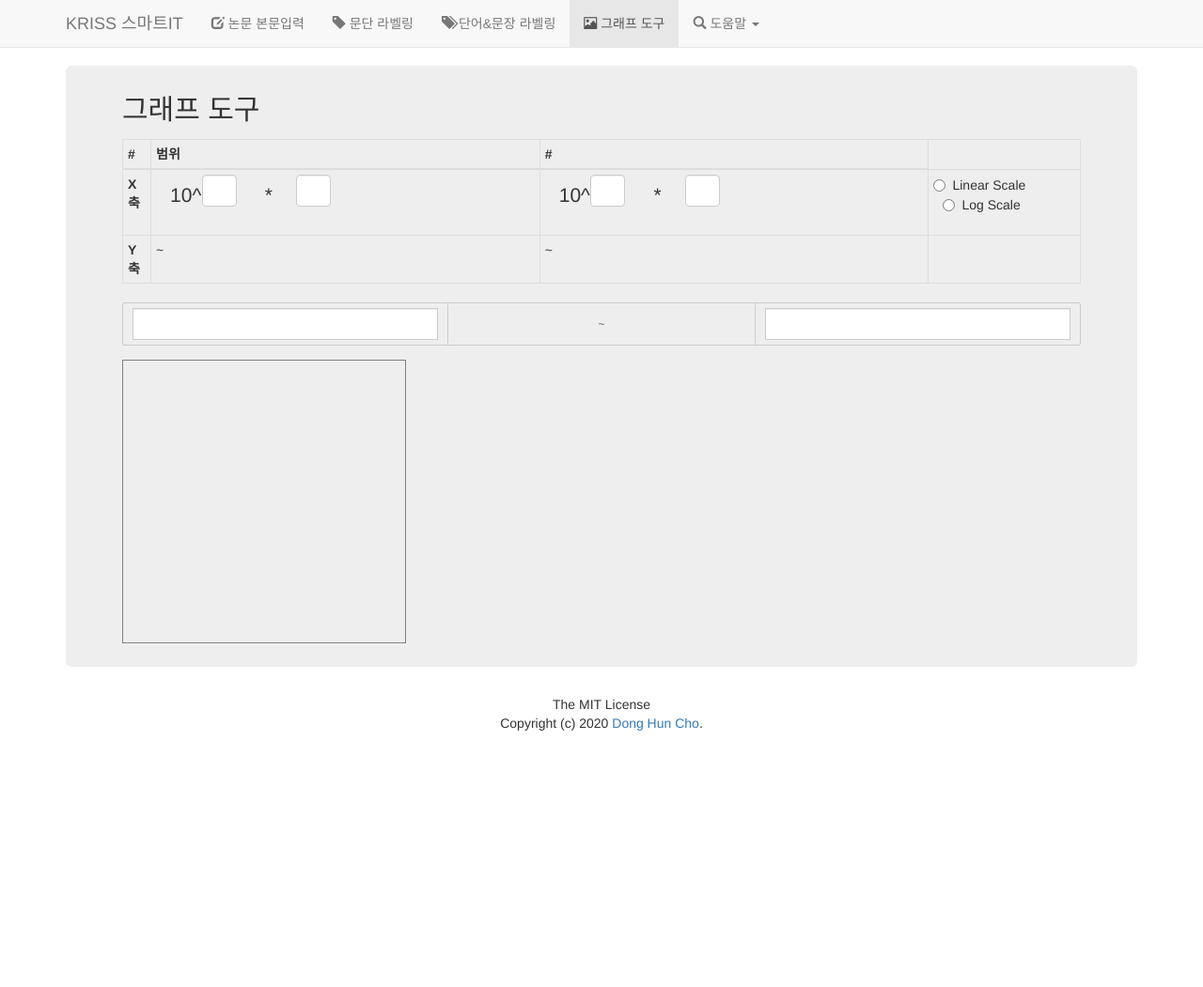
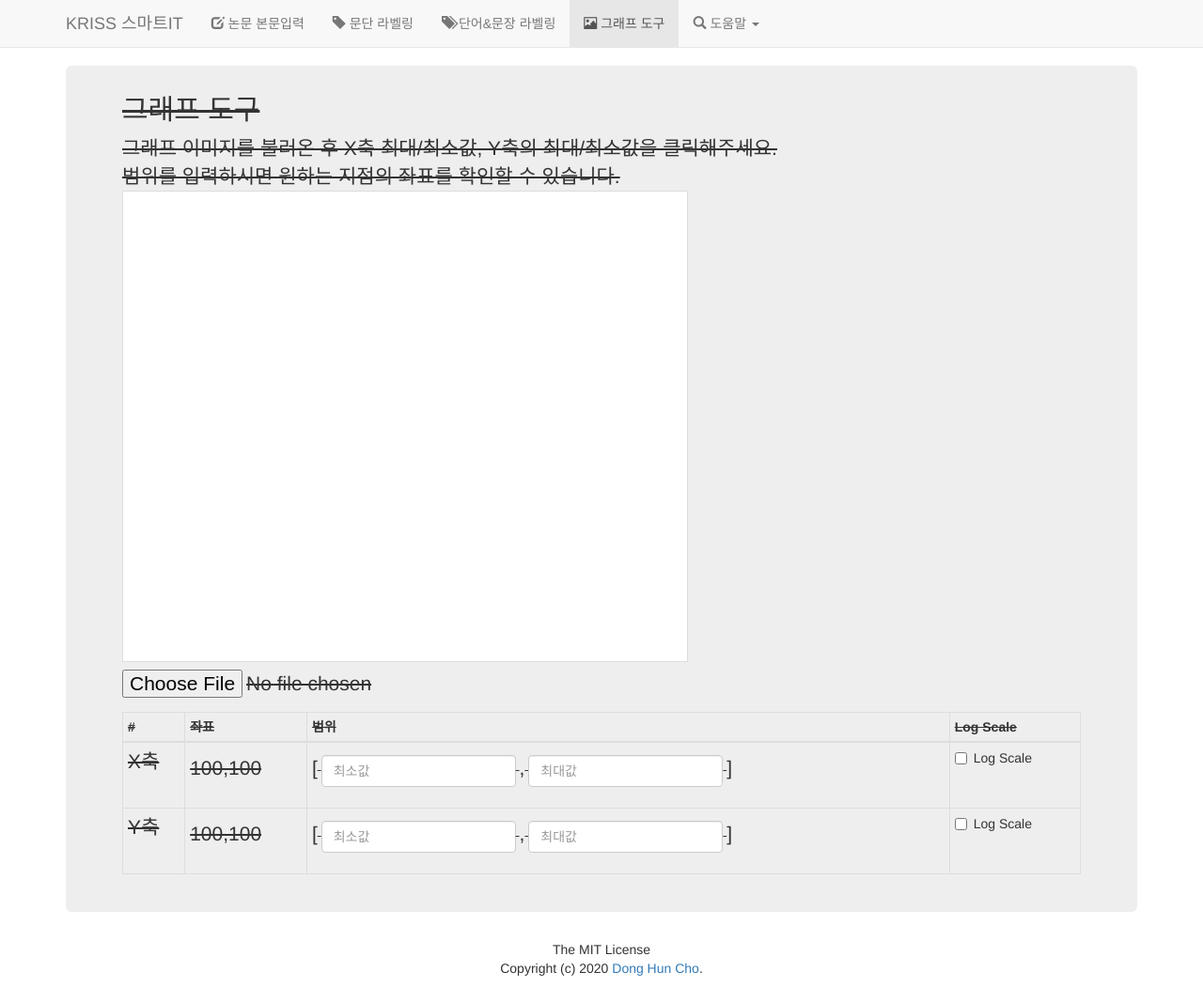
Before and after one commit to johun204/johun204.github.io, a Jekyll site: the page kriss/graph.html, which Jekyll copies as it is, in a window 1280 px wide and 1051 px high. Shown: the whole window at 94% size. Built offline with Jekyll 4.4.1, drawn with Linux system fonts in a browser that asks for light colours.

Commit message:
Add files via upload

```diff
--- a/kriss/graph.html
+++ b/kriss/graph.html
@@ -44,58 +44,63 @@
     <div class="container">
       <!-- Main component for a primary marketing message or call to action -->
       <div class="jumbotron">
+        <del> <script>alert("현재 개발중인 기능입니다.");</script>
         <h2>그래프 도구</h1>
         <p>
+          그래프 이미지를 불러온 후 X축 최대/최소값, Y축의 최대/최소값을 클릭해주세요.
+          <br>범위를 입력하시면 원하는 지점의 좌표를 확인할 수 있습니다.
+          <br>
+          <canvas style="border:1px solid #DDDDDD; background: #FFFFFF;" id="graph_canvas" width="600" height="500"></canvas>
+          <input type="file" onchange="handleImageView(this.files)">
           <table class="table table-bordered table-condensed">
             <thead>
-              <tr><th>#</th><th>범위</th><th>#</th></tr>
+              <tr><th>#</th><th>좌표</th><th>범위</th><th>Log Scale</th></tr>
             </thead>
             <tbody>
               <tr>
-                <th>X축</th>
+                <th><p>X축</p></th>
                 <td>
-                  <p class="col-xs-1 form-control-static">10^</p>
-                  <div class="col-xs-2">
-                    <input type="number" class="form-control" placeholder="승수" value="0">
-                  </div>
-                  <p class="col-xs-1 form-control-static">*</p>
-                  <div class="col-xs-2">
-                    <input type="number" class="form-control" placeholder="(nm)">
+                  <p class="form-control-static">100,100</p>
+                </td>
+                <td>
+                  <div class="form-inline">
+                    <p class="form-control-static">[</p>
+                    <input type="number" class="form-control" placeholder="최소값">
+                    <p class="form-control-static">,</p>
+                    <input type="number" class="form-control" placeholder="최대값">
+                    <p class="form-control-static">]</p>
                   </div>
                 </td>
                 <td>
-                  <p class="col-xs-1 form-control-static">10^</p>
-                  <div class="col-xs-2">
-                    <input type="number" class="form-control" placeholder="승수" value="0">
-                  </div>
-                  <p class="col-xs-1 form-control-static">*</p>
-                  <div class="col-xs-2">
-                    <input type="number" class="form-control" placeholder="(nm)">
-                  </div>
-                </td>
-                <td>
-                  <label class="radio-inline">
-                    <input type="radio" name="inlineRadioOptions" id="inlineRadio1" value="option1"> Linear Scale
-                  </label>
-                  <label class="radio-inline">
-                    <input type="radio" name="inlineRadioOptions" id="inlineRadio2" value="option2"> Log Scale
+                  <label class="checkbox-inline">
+                    <input type="checkbox" id="inlineRadio1" value="option1"> Log Scale
                   </label>
                 </td>
               </tr>
               <tr>
-                <th>Y축</th>
-                <td>~</td>
-                <td>~</td>
+                <th><p>Y축</p></th>
+                <td>
+                  <p class="form-control-static">100,100</p>
+                </td>
+                <td>
+                  <div class="form-inline">
+                    <p class="form-control-static">[</p>
+                    <input type="number" class="form-control" placeholder="최소값">
+                    <p class="form-control-static">,</p>
+                    <input type="number" class="form-control" placeholder="최대값">
+                    <p class="form-control-static">]</p>
+                  </div>
+                </td>
+                <td>
+                  <label class="checkbox-inline">
+                    <input type="checkbox" id="inlineRadio1" value="option1"> Log Scale
+                  </label>
+                </td>
               </tr>
             </tbody>
           </table>
-          <div class="input-group input-group-sm">
-            <span class="input-group-addon"><input type="text" class="form-control" aria-label="Amount (to the nearest dollar)"  aria-describedby="sizing-addon3"></span>
-            <span class="input-group-addon">~</span>
-            <span class="input-group-addon"><input type="text" class="form-control" aria-label="Amount (to the nearest dollar)" aria-describedby="sizing-addon3"></span>
-          </div>
         </p>
-        <canvas style="border:1px solid grey;" id="my_canvas" width="300" height="300"></canvas>
+        </del>
       </div>
     </div> <!-- /container -->
     <footer class="footer">
--- a/kriss/help.html
+++ b/kriss/help.html
@@ -27,6 +27,7 @@
             <li><a href="./input.html"><span class="glyphicon glyphicon-edit" aria-hidden="true"></span> 논문 본문입력</a></li>
             <li><a href="./paragraph.html"><span class="glyphicon glyphicon-tag" aria-hidden="true"></span> 문단 라벨링</a></li>
             <li><a href="./text.html"><span class="glyphicon glyphicon-tags" aria-hidden="true"></span> 단어&문장 라벨링</a></li>
+            <li><a href="./graph.html"><span class="glyphicon glyphicon-picture" aria-hidden="true"></span> 그래프 도구</a></li>
             <li class="dropdown">
               <a href="#" class="dropdown-toggle" data-toggle="dropdown" role="button" aria-haspopup="true" aria-expanded="false"><span class="glyphicon glyphicon-search" aria-hidden="true"></span> 도움말 <span class="caret"></span></a>
               <ul class="dropdown-menu">
--- a/kriss/index.html
+++ b/kriss/index.html
@@ -27,6 +27,7 @@
             <li><a href="./input.html"><span class="glyphicon glyphicon-edit" aria-hidden="true"></span> 논문 본문입력</a></li>
             <li><a href="./paragraph.html"><span class="glyphicon glyphicon-tag" aria-hidden="true"></span> 문단 라벨링</a></li>
             <li><a href="./text.html"><span class="glyphicon glyphicon-tags" aria-hidden="true"></span> 단어&문장 라벨링</a></li>
+            <li><a href="./graph.html"><span class="glyphicon glyphicon-picture" aria-hidden="true"></span> 그래프 도구</a></li>
             <li class="dropdown">
               <a href="#" class="dropdown-toggle" data-toggle="dropdown" role="button" aria-haspopup="true" aria-expanded="false"><span class="glyphicon glyphicon-search" aria-hidden="true"></span> 도움말 <span class="caret"></span></a>
               <ul class="dropdown-menu">
--- a/kriss/input.html
+++ b/kriss/input.html
@@ -28,6 +28,7 @@
             <li class="active"><a href="./input.html"><span class="glyphicon glyphicon-edit" aria-hidden="true"></span> 논문 본문입력</a></li>
             <li><a href="./paragraph.html"><span class="glyphicon glyphicon-tag" aria-hidden="true"></span> 문단 라벨링</a></li>
             <li><a href="./text.html"><span class="glyphicon glyphicon-tags" aria-hidden="true"></span> 단어&문장 라벨링</a></li>
+            <li><a href="./graph.html"><span class="glyphicon glyphicon-picture" aria-hidden="true"></span> 그래프 도구</a></li>
             <li class="dropdown">
               <a href="#" class="dropdown-toggle" data-toggle="dropdown" role="button" aria-haspopup="true" aria-expanded="false"><span class="glyphicon glyphicon-search" aria-hidden="true"></span> 도움말 <span class="caret"></span></a>
               <ul class="dropdown-menu">
--- a/kriss/js/paragraph.js
+++ b/kriss/js/paragraph.js
@@ -4,7 +4,7 @@ function ParagraphLabeling(){
   var result_html = "<table class=\"table table-bordered\"><tr><td>index</td><td>paragraph_data</td><td>tag</td></tr>";
   for(var i=0; i<menu_id.length; i++)
   {
-    var txt = localStorage.getItem("Textarea_" + menu_id[i]);
+    var txt = restore(localStorage.getItem("Textarea_" + menu_id[i]));
     if(/\w/.test(txt) == false || txt == undefined) continue;
     try{
       txt = txt.replace(/\r\n/g, '\n');
--- a/kriss/js/text.js
+++ b/kriss/js/text.js
@@ -37,7 +37,7 @@ function TextSplit(){
   for(var i=0; i<menu_id.length; i++)
   {
     result_html += "<li class=\"list-group-item list-group-item-info\">" + menu_id[i] + (i == 1 ? " text" : "") + "</li>";
-    var txt = localStorage.getItem("Textarea_" + menu_id[i]);
+    var txt = restore(localStorage.getItem("Textarea_" + menu_id[i]));
     if(/\w/.test(txt) == false || txt == undefined) continue;
     var lines = newline2space(txt).split("?").join(".").split(".");
     var new_lines = [lines[0]];
--- a/kriss/paragraph.html
+++ b/kriss/paragraph.html
@@ -8,6 +8,7 @@
     <link href="./css/bootstrap.min.css" rel="stylesheet">
     <link href="./css/ie10-viewport-bug-workaround.css" rel="stylesheet">
     <link href="./css/main.css" rel="stylesheet">
+    <script src="./js/restore.js" type="text/javascript" charset="utf-8"></script>
     <script src="./js/paragraph.js" type="text/javascript" charset="utf-8"></script>
   </head>
   <body>
@@ -28,6 +29,7 @@
             <li><a href="./input.html"><span class="glyphicon glyphicon-edit" aria-hidden="true"></span> 논문 본문입력</a></li>
             <li class="active"><a href="./paragraph.html"><span class="glyphicon glyphicon-tag" aria-hidden="true"></span> 문단 라벨링</a></li>
             <li><a href="./text.html"><span class="glyphicon glyphicon-tags" aria-hidden="true"></span> 단어&문장 라벨링</a></li>
+            <li><a href="./graph.html"><span class="glyphicon glyphicon-picture" aria-hidden="true"></span> 그래프 도구</a></li>
             <li class="dropdown">
               <a href="#" class="dropdown-toggle" data-toggle="dropdown" role="button" aria-haspopup="true" aria-expanded="false"><span class="glyphicon glyphicon-search" aria-hidden="true"></span> 도움말 <span class="caret"></span></a>
               <ul class="dropdown-menu">
--- a/kriss/text.html
+++ b/kriss/text.html
@@ -8,6 +8,7 @@
     <link href="./css/bootstrap.min.css" rel="stylesheet">
     <link href="./css/ie10-viewport-bug-workaround.css" rel="stylesheet">
     <link href="./css/main.css" rel="stylesheet">
+    <script src="./js/restore.js" type="text/javascript" charset="utf-8"></script>
     <script src="./js/word.js" type="text/javascript" charset="utf-8"></script>
     <script src="./js/text.js" type="text/javascript" charset="utf-8"></script>
   </head>
@@ -29,6 +30,7 @@
             <li><a href="./input.html"><span class="glyphicon glyphicon-edit" aria-hidden="true"></span> 논문 본문입력</a></li>
             <li><a href="./paragraph.html"><span class="glyphicon glyphicon-tag" aria-hidden="true"></span> 문단 라벨링</a></li>
             <li class="active"><a href="./text.html"><span class="glyphicon glyphicon-tags" aria-hidden="true"></span> 단어&문장 라벨링</a></li>
+            <li><a href="./graph.html"><span class="glyphicon glyphicon-picture" aria-hidden="true"></span> 그래프 도구</a></li>
             <li class="dropdown">
               <a href="#" class="dropdown-toggle" data-toggle="dropdown" role="button" aria-haspopup="true" aria-expanded="false"><span class="glyphicon glyphicon-search" aria-hidden="true"></span> 도움말 <span class="caret"></span></a>
               <ul class="dropdown-menu">
@@ -54,7 +56,7 @@
       <div class="jumbotron" id="TextLabeling">
         <h2>단어&문장 라벨링</h1>
         <p>입력한 본문의 내용을 단어&문장 라벨링 형식에 맞춰 변환합니다. 최종 변환 결과는 직접 확인하셔야합니다.
-          <br>[<span style="color:black">높은 정확도</span>, <span style="color:#0000DD">보통 정확도</span>, <span style="color:#DD0000">낮은 정확도</span>]
+          <br>(<span style="color:black">높은 정확도</span>, <span style="color:#0000DD">보통 정확도</span>, <span style="color:#DD0000">낮은 정확도</span>)
           <br>
           <button type="button" class="btn btn-primary" onclick="TextRepair()"><span class="glyphicon glyphicon-repeat" aria-hidden="true"></span> 문장 다시 수정하기</button>
           <button type="button" class="btn btn-success" onclick="saveToFile();"><span class="glyphicon glyphicon-save" aria-hidden="true"></span> 엑셀로 다운로드</button>
```
Also changed, not shown: kriss/js/restore.js (added, +7 -0 lines), kriss/js/word.js (+4 -4 lines). Lines whose indentation alone changed are shown as unchanged.
